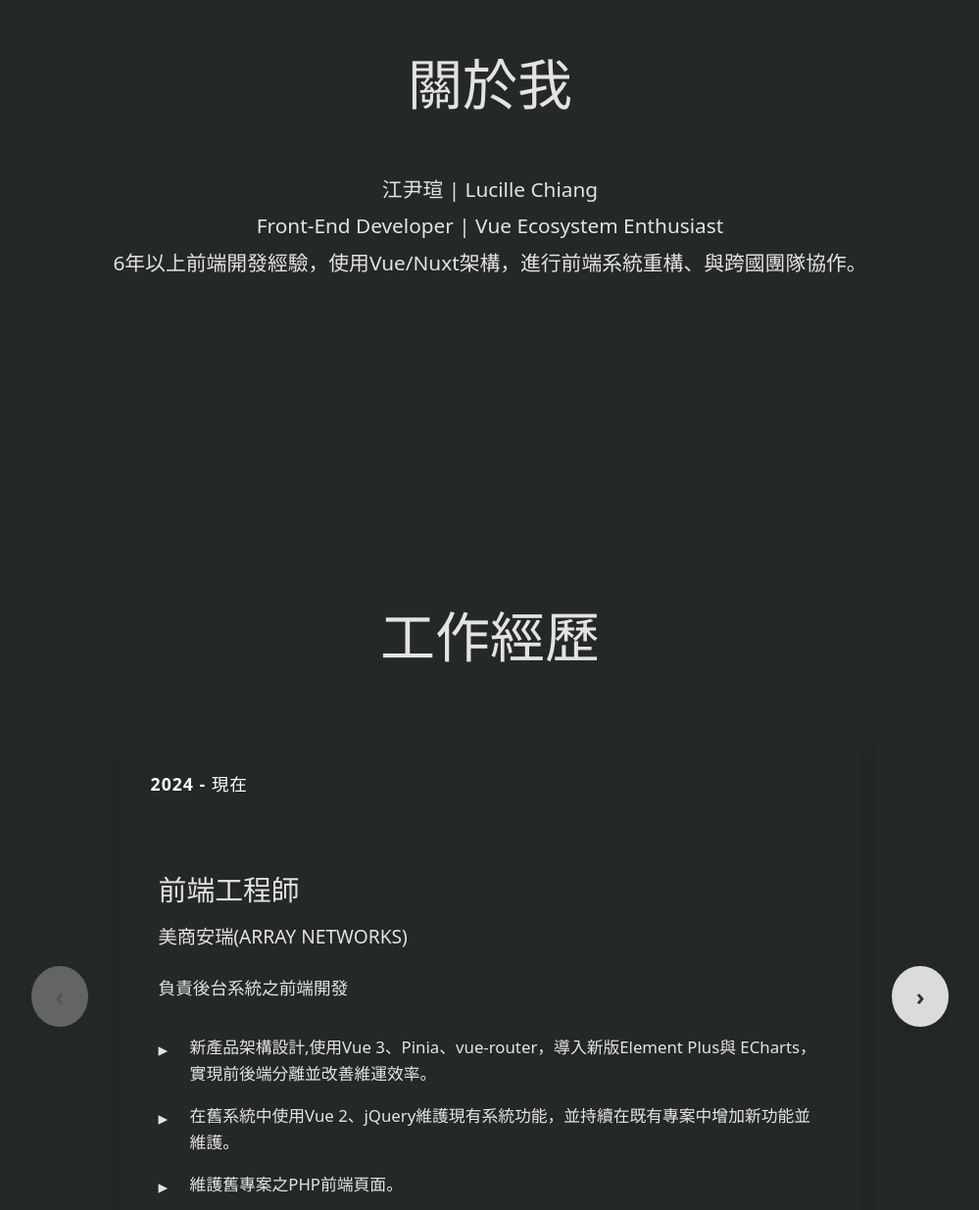
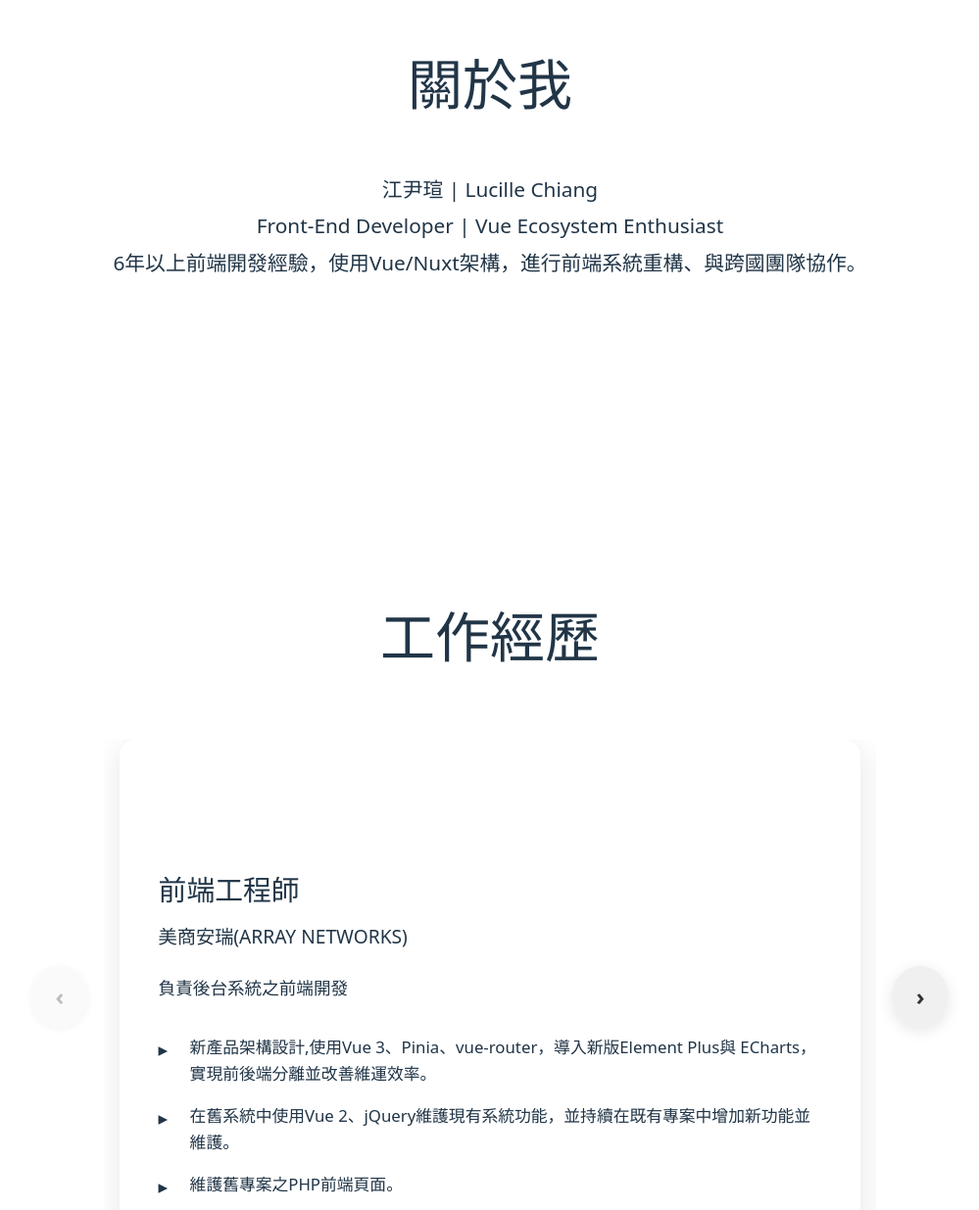
Before and after one commit to sakueinozomi/lucille-info, a Vue app: page / in a window 1280 px wide. Shown: the part 235-1470 px from the top of the page at 98% size, without its empty margins (140-1139 px from the left). Built offline with nearby package versions, Linux system fonts and the light colour scheme.

Commit message:
fix: delete the dark and light mode

```diff
--- a/src/App.vue
+++ b/src/App.vue
@@ -56,10 +56,8 @@ import FooterSection from './components/FooterSection.vue'
     --primary-hover: #535bf2;
     --bg-color: #ffffff;
     --bg-secondary: #f8f9fa;
-    --bg-dark: #242424;
     --text-color: #213547;
     --text-secondary: #666;
-    --text-light: rgba(255, 255, 255, 0.87);
     --card-bg: #ffffff;
 }
 </style>
--- a/src/components/FooterSection.vue
+++ b/src/components/FooterSection.vue
@@ -41,8 +41,8 @@
 
 <style lang="scss" scoped>
 .footer-section {
-    background: linear-gradient(135deg, var(--bg-dark) 0%, #1a1a2e 100%);
-    color: var(--text-light);
+    background: linear-gradient(135deg, #242424 0%, #1a1a2e 100%);
+    color: rgba(255, 255, 255, 0.87);
     min-height: 40vh;
     width: 100vw;
     padding: 3rem 0;
--- a/src/style.scss
+++ b/src/style.scss
@@ -1,12 +1,5 @@
 $primary-color: #646cff;
 $primary-hover: #535bf2;
-$primary-hover-light: #747bff;
-$bg-dark: #252925;
-$bg-light: #ffffff;
-$text-dark: rgba(255, 255, 255, 0.87);
-$text-light: #213547;
-$button-bg-dark: #1a1a1a;
-$button-bg-light: #f9f9f9;
 
 * {
     margin: 0;
@@ -24,9 +17,8 @@ html {
     line-height: 1.5;
     font-weight: 400;
 
-    color-scheme: light dark;
-    color: $text-dark;
-    background-color: $bg-dark;
+    color: #213547;
+    background-color: #ffffff;
 
     font-synthesis: none;
     text-rendering: optimizeLegibility;
@@ -62,7 +54,7 @@ button {
     font-size: 1em;
     font-weight: 500;
     font-family: inherit;
-    background-color: $button-bg-dark;
+    background-color: #f9f9f9;
     cursor: pointer;
     transition: border-color 0.25s;
 
```
